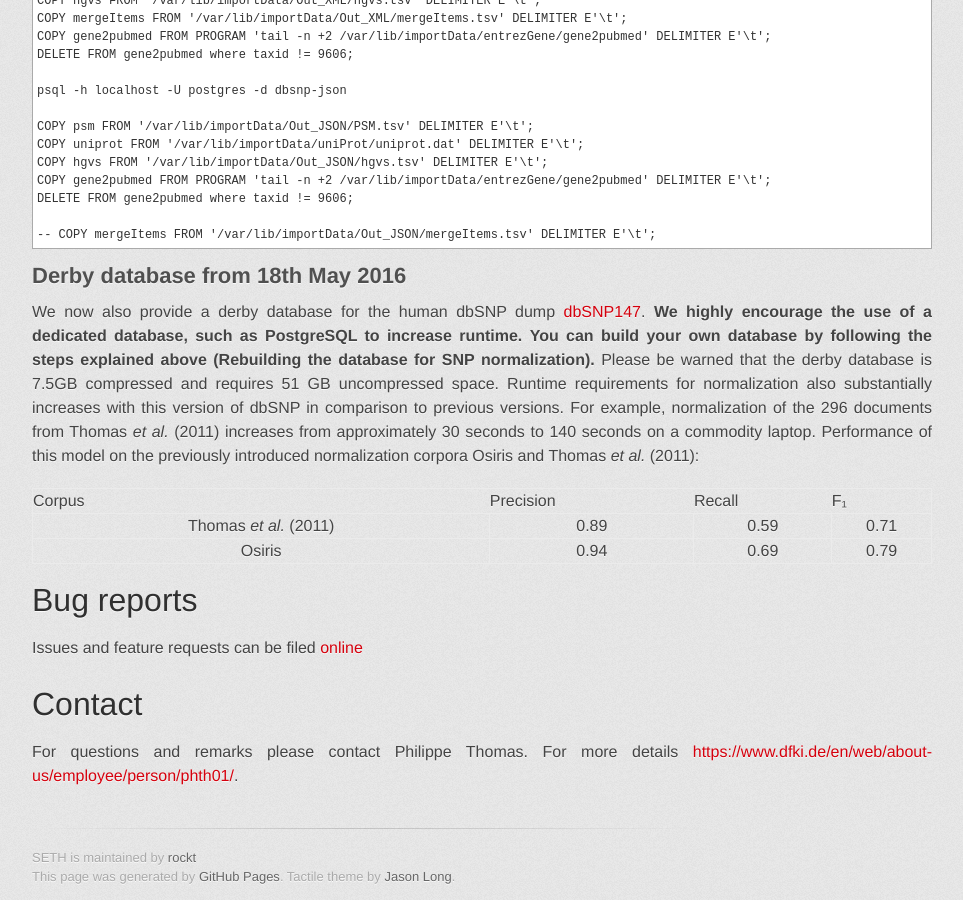
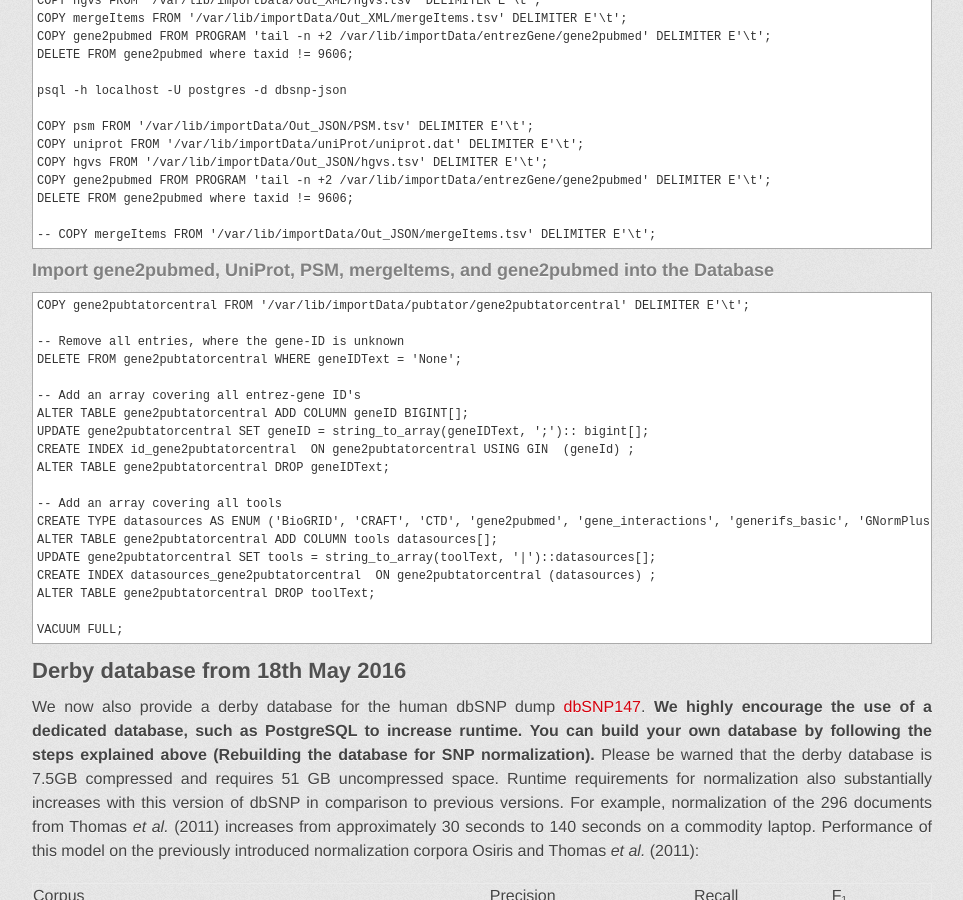
Before and after one commit to rockt/SETH, a Jekyll site: the page built from index.md, in a window 1280 px wide and 900 px high, scrolled down 9139 px. Shown: the whole window, without its empty margins (158-1121 px from the left). Built offline with Jekyll 4.4.1, drawn with Linux system fonts in a browser that asks for light colours; some web fonts are replaced.

Commit message:
Update index.md

```diff
--- a/index.md
+++ b/index.md
@@ -478,6 +478,28 @@ Please set variables $DatabasePassword and $importData accordingly.
 
     -- COPY mergeItems FROM '/var/lib/importData/Out_JSON/mergeItems.tsv' DELIMITER E'\t';
 
+### Import  gene2pubmed, UniProt, PSM, mergeItems, and gene2pubmed into the Database
+    COPY gene2pubtatorcentral FROM '/var/lib/importData/pubtator/gene2pubtatorcentral' DELIMITER E'\t';
+
+    -- Remove all entries, where the gene-ID is unknown
+    DELETE FROM gene2pubtatorcentral WHERE geneIDText = 'None';
+
+    -- Add an array covering all entrez-gene ID's
+    ALTER TABLE gene2pubtatorcentral ADD COLUMN geneID BIGINT[];
+    UPDATE gene2pubtatorcentral SET geneID = string_to_array(geneIDText, ';'):: bigint[];
+    CREATE INDEX id_gene2pubtatorcentral  ON gene2pubtatorcentral USING GIN  (geneId) ;
+    ALTER TABLE gene2pubtatorcentral DROP geneIDText;
+
+    -- Add an array covering all tools
+    CREATE TYPE datasources AS ENUM ('BioGRID', 'CRAFT', 'CTD', 'gene2pubmed', 'gene_interactions', 'generifs_basic', 'GNormPlus', 'GWAS', 'HPRD', 'MESH', 'MGI', 'RGD', 'TAIR', 'ZFIN');
+    ALTER TABLE gene2pubtatorcentral ADD COLUMN tools datasources[];
+    UPDATE gene2pubtatorcentral SET tools = string_to_array(toolText, '|')::datasources[];
+    CREATE INDEX datasources_gene2pubtatorcentral  ON gene2pubtatorcentral (datasources) ;
+    ALTER TABLE gene2pubtatorcentral DROP toolText;
+
+    VACUUM FULL;
+
+
 ## Derby database from 18th May 2016
 We now also provide a derby database for the human dbSNP dump [dbSNP147](https://drive.google.com/open?id=0BxyKVvNXUobTMDJYcG81Uzdhb28).
 **We highly encourage the use of a dedicated database, such as PostgreSQL to increase runtime.**
```
